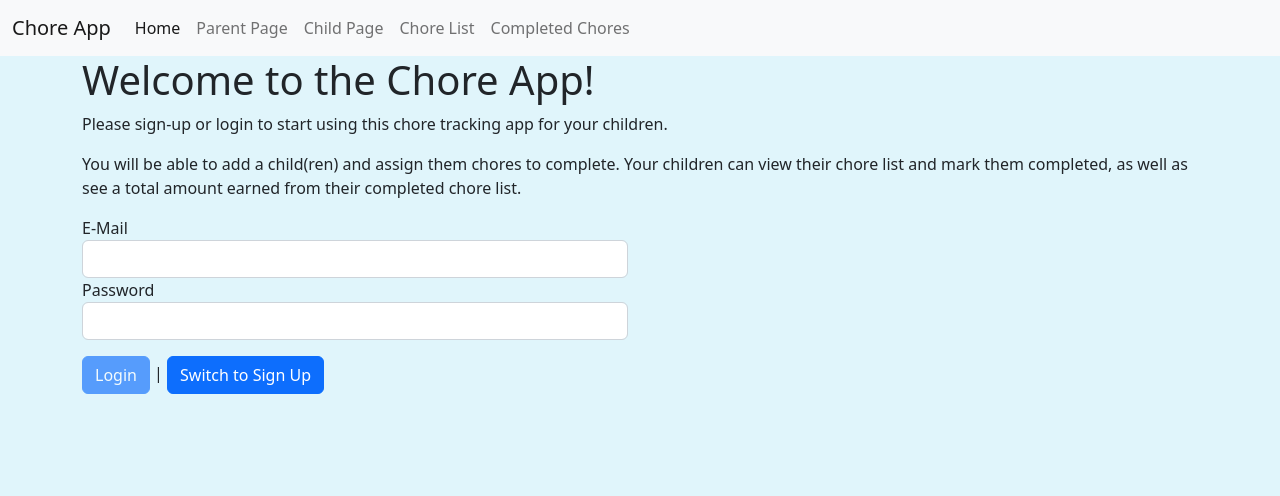
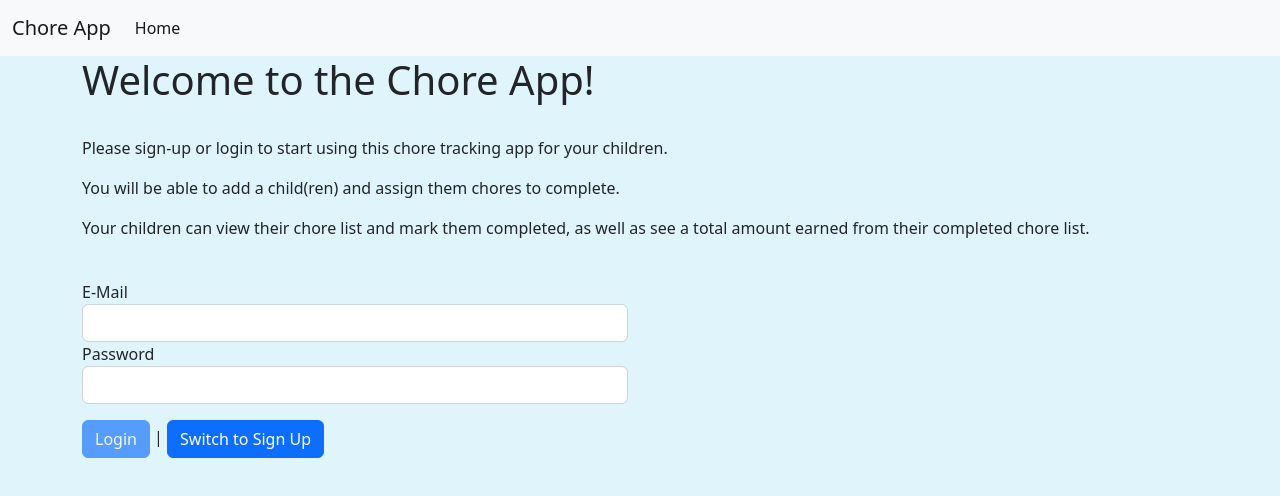
Before and after one commit to pklein2022/chore-app, an Angular app: page / in a window 1280 px wide. Shown: the top 496 px of the page. Built offline with nearby package versions, Linux system fonts and the light colour scheme.

Commit message:
added logout and hide navbar if not logged in

```diff
--- a/src/app/header/header.component.html
+++ b/src/app/header/header.component.html
@@ -17,20 +17,35 @@
         <li class="nav-item">
           <a class="nav-link active" aria-current="page" routerLink="">Home</a>
         </li>
-        <li class="nav-item">
-          <a class="nav-link" routerLink="parent">Parent Page</a>
+        <li class="nav-item" *ngIf="isAuthenticated">
+          <a class="nav-link" style="cursor: pointer" routerLink="parent"
+            >Parent Page</a
+          >
         </li>
-        <li class="nav-item">
-          <a class="nav-link" routerLink="child">Child Page</a>
+        <li class="nav-item" *ngIf="isAuthenticated">
+          <a class="nav-link" style="cursor: pointer" routerLink="child"
+            >Child Page</a
+          >
         </li>
-        <li class="nav-item">
-          <a class="nav-link" routerLink="chores">Chore List</a>
+        <li class="nav-item" *ngIf="isAuthenticated">
+          <a class="nav-link" style="cursor: pointer" routerLink="chores"
+            >Chore List</a
+          >
         </li>
-        <li class="nav-item">
-          <a class="nav-link" routerLink="completed-chores">Completed Chores</a>
+        <li class="nav-item" *ngIf="isAuthenticated">
+          <a
+            class="nav-link"
+            style="cursor: pointer"
+            routerLink="completed-chores"
+            >Completed Chores</a
+          >
+        </li>
+        <li class="nav-item" *ngIf="isAuthenticated">
+          <a class="nav-link" style="cursor: pointer" (click)="onLogout()"
+            >Logout</a
+          >
         </li>
       </ul>
     </div>
-
   </div>
 </nav>
--- a/src/app/header/header.component.ts
+++ b/src/app/header/header.component.ts
@@ -1,4 +1,7 @@
-import { Component, OnInit } from '@angular/core';
+import { Component, OnDestroy, OnInit } from '@angular/core';
+import { Router } from '@angular/router';
+import { Subscription } from 'rxjs';
+import { AuthService } from '../auth/auth.service';
 import { DataStorageService } from '../shared/data-storage.service';
 
 @Component({
@@ -6,10 +9,25 @@ import { DataStorageService } from '../shared/data-storage.service';
   templateUrl: './header.component.html',
   styleUrls: ['./header.component.css']
 })
-export class HeaderComponent implements OnInit {
+export class HeaderComponent implements OnInit, OnDestroy {
+  isAuthenticated = false;
+  private userSub: Subscription;
 
-  constructor(private dataStorageService: DataStorageService) { }
+  constructor(private dataStorageService: DataStorageService, private authService: AuthService, private router: Router) { }
 
   ngOnInit(): void {
+    this.userSub = this.authService.user.subscribe(user => {
+      this.isAuthenticated = !user ? false : true;
+      console.log(!user);
+      console.log(!!user);
+    });
+  }
+  onLogout() {
+    this.authService.logout();
+    this.router.navigate(['']);
+  }
+
+  ngOnDestroy() {
+    this.userSub.unsubscribe;
   }
 }
--- a/src/app/home/home.component.html
+++ b/src/app/home/home.component.html
@@ -1,10 +1,17 @@
-<div><h1>Welcome to the Chore App!</h1>
-<p>Please sign-up or login to start using this chore tracking app for your children. </p>
-<p>You will be able to add a child(ren) and assign them chores to complete. Your children can view their chore list and mark them completed,
-  as well as see a total amount earned from their completed chore list.</p>
-
+<div>
+  <h1>Welcome to the Chore App!</h1>
+  <br />
+  <p>
+    Please sign-up or login to start using this chore tracking app for your
+    children.
+  </p>
+  <p>
+    You will be able to add a child(ren) and assign them chores to complete.
+  </p>
+  <p>
+    Your children can view their chore list and mark them completed, as well as
+    see a total amount earned from their completed chore list.
+  </p>
+  <br />
 </div>
-
-
-
 <app-auth></app-auth>
```
